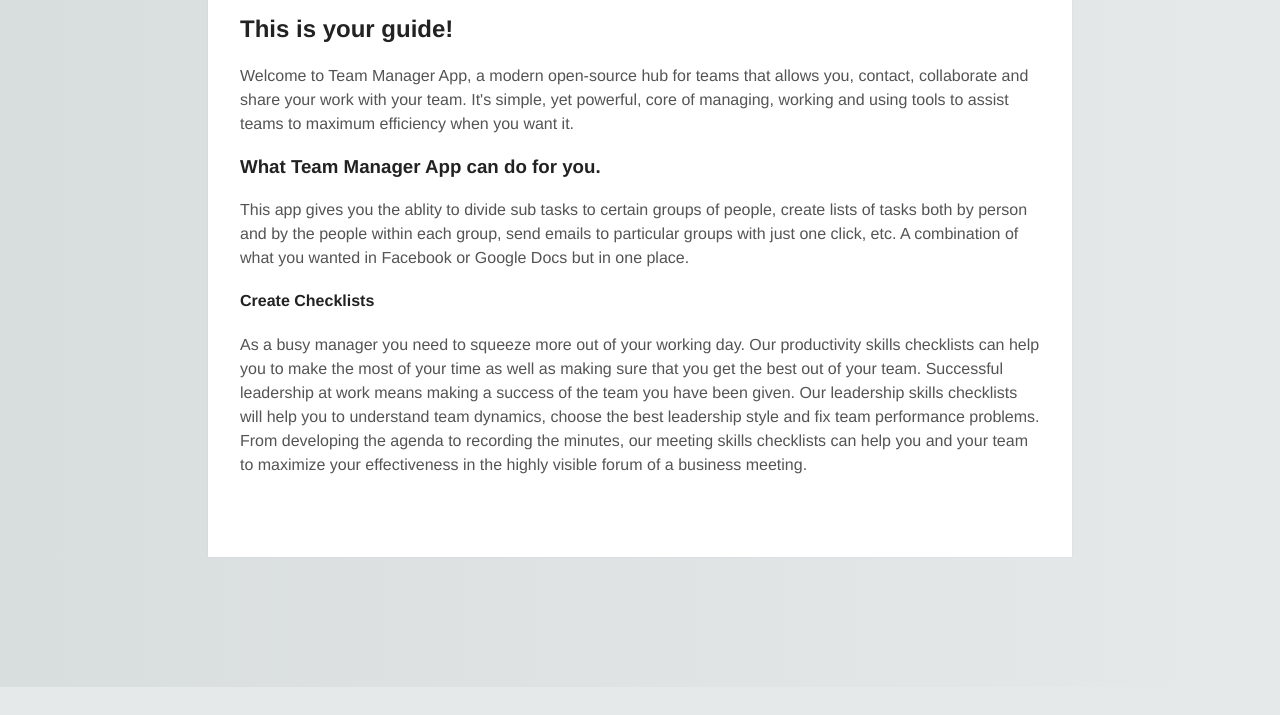
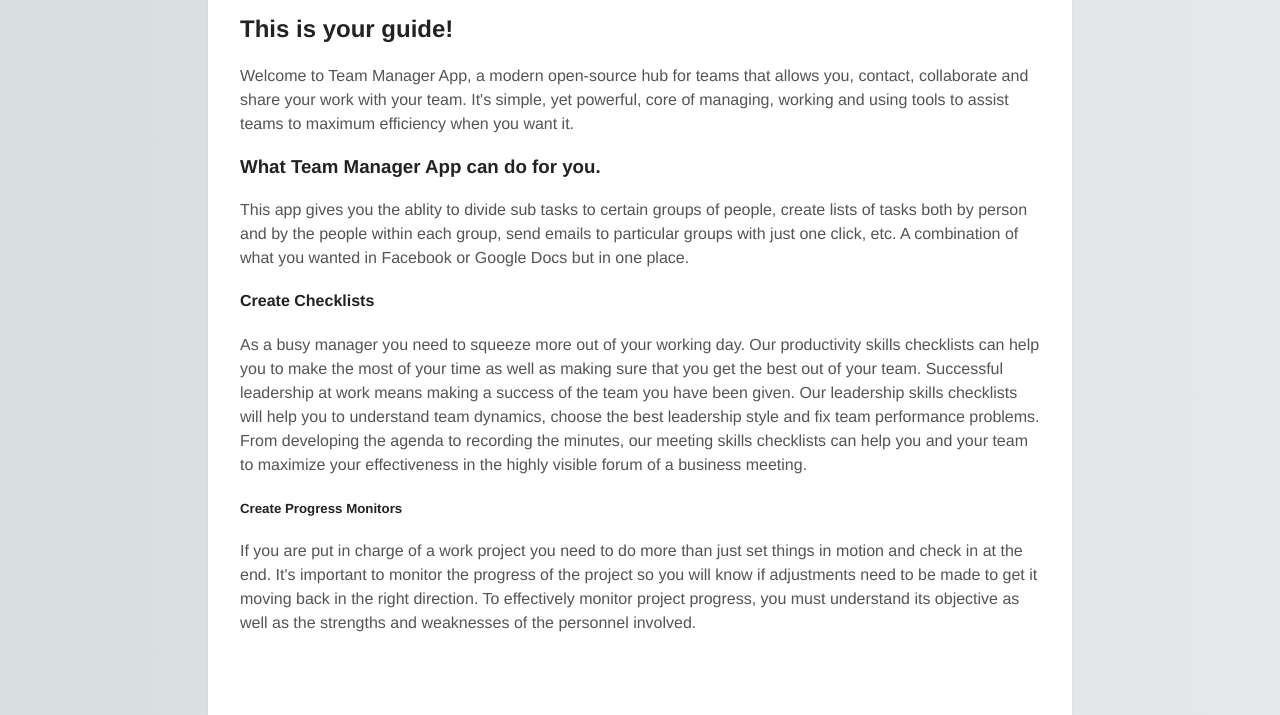
Before and after one commit to lightningstar/MontyPowerWebSquad, a plain HTML site: page features.html in a window 1280 px wide. Shown: the part 113-828 px from the top of the page. Before the commit the page ends 800 px from the top, so only its background shows below. Drawn offline with Linux system fonts and the light colour scheme.

Commit message:
added progress monitor

```diff
--- a/features.html
+++ b/features.html
@@ -23,7 +23,10 @@
     <p>
     As a busy manager you need to squeeze more out of your working day. Our productivity skills checklists can help you to make the most of your time as well as making sure that you get the best out of your team. Successful leadership at work means making a success of the team you have been given. Our leadership skills checklists will help you to understand team dynamics, choose the best leadership style and fix team performance problems. From developing the agenda to recording the minutes, our meeting skills checklists can help you and your team to maximize your effectiveness in the highly visible forum of a business meeting.
     </p>
-
+    <h5>Create Progress Monitors</h5>
+    <p>
+    If you are put in charge of a work project you need to do more than just set things in motion and check in at the end. It's important to monitor the progress of the project so you will know if adjustments need to be made to get it moving back in the right direction. To effectively monitor project progress, you must understand its objective as well as the strengths and weaknesses of the personnel involved.
+    </p>
     </body>
 
 </html>
```
